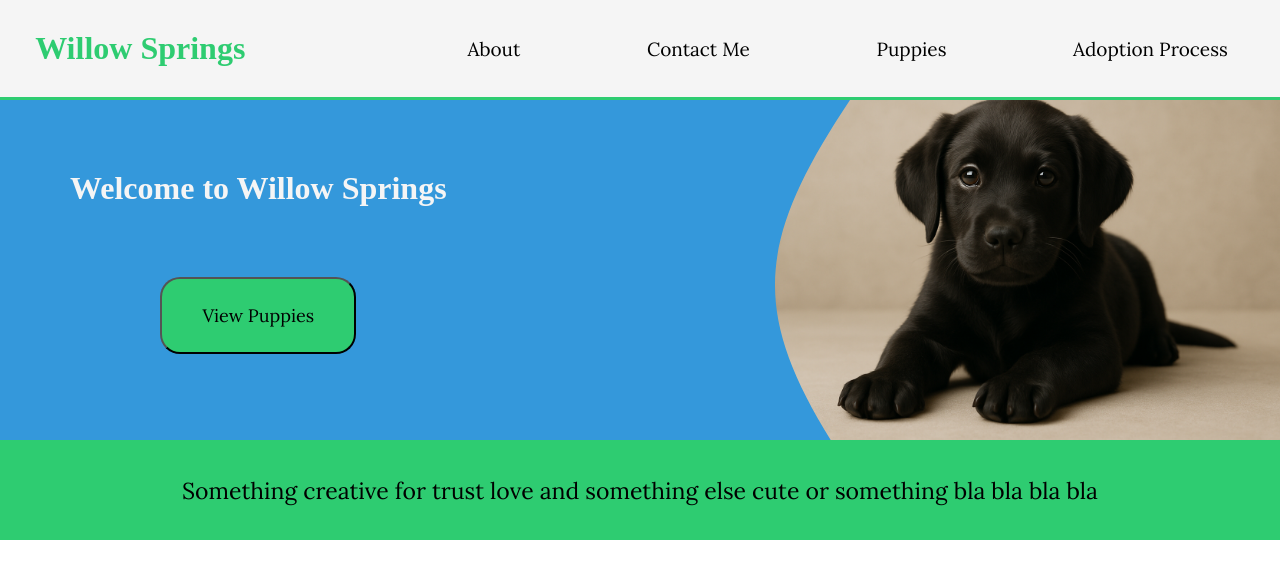
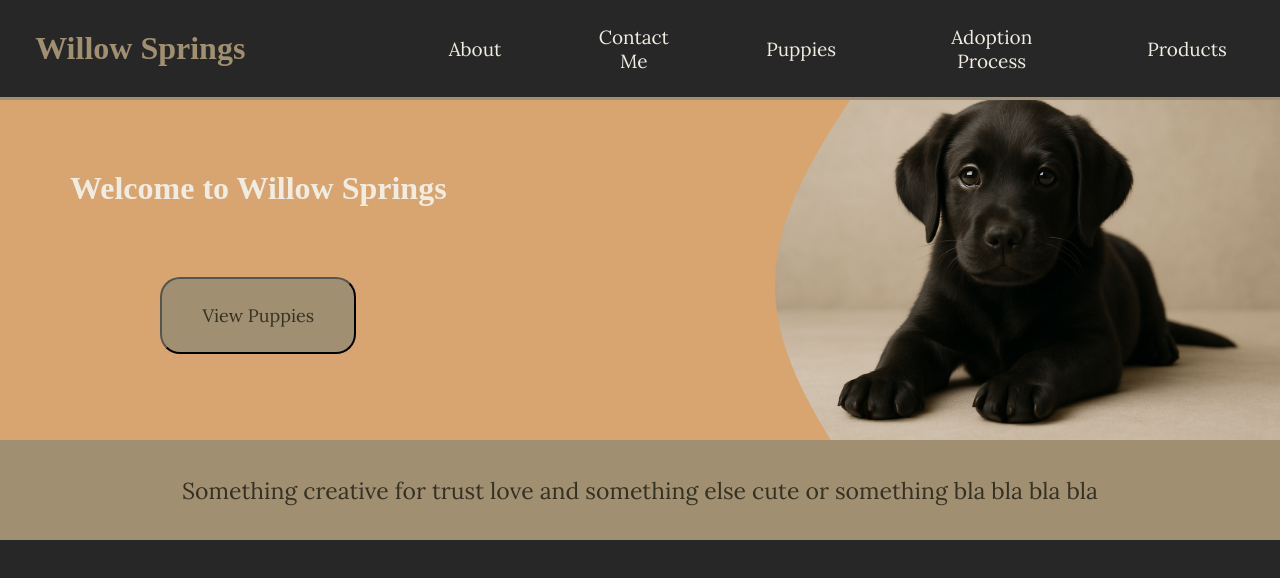
Before and after one commit to Downeyn21/willow-springs, a React (Vite) app: page / in a window 1280 px wide. Shown: the top 578 px of the page. Built offline with nearby package versions, Linux system fonts and the light colour scheme; a web font is replaced by a local one.

Commit message:
color pallet changed

```diff
--- a/src/components/NavBar.jsx
+++ b/src/components/NavBar.jsx
@@ -11,6 +11,7 @@ function NavBar() {
                     <a>Contact Me</a>
                     <a>Puppies</a>
                     <a>Adoption Process</a>
+                    <a>Products</a>
                 </nav>
             </div>
         </>
--- a/src/style/base/_body.scss
+++ b/src/style/base/_body.scss
@@ -12,4 +12,6 @@
 html {
     font-family: 'Lora', serif;
     font-size: 16px;
+    background-color:  $dark-grey;
+    color: $text-light;
 }
--- a/src/style/components/_HomePage.scss
+++ b/src/style/components/_HomePage.scss
@@ -41,7 +41,6 @@
     flex-direction: column;
 
     h1 {
-        color: whitesmoke;
         margin: 70px;
         font-family: "Playwrite HU", cursive;
         z-index: 2;
@@ -54,6 +53,7 @@
         border-radius: 20px;
         font-size: large;
         cursor: pointer;
+        color: $text-dark;
     }
 }
 
@@ -66,5 +66,6 @@
     h2 {
         font-weight: normal;
         font-size: 23px;
+        color: $text-dark;
     }
 }
--- a/src/style/components/_NavBar.scss
+++ b/src/style/components/_NavBar.scss
@@ -2,7 +2,7 @@
 @use '../utils/colors' as *;
 
 .navbarContainer {
-    background-color: whitesmoke;
+    background-color: $dark-grey;
     border-bottom: inset $secondary-color ;
     display: flex;
     justify-content: space-between;
@@ -22,6 +22,7 @@
 
 .navbarContentWrapper {
     display: flex;
+    align-items: center;
     justify-content: space-between;
     flex-grow: .75;
 
@@ -29,13 +30,6 @@
     cursor: pointer;
     margin: 0 5%;
     font-size: 19px;
+    text-align: center;
     }
 }
-
-.NavbarSpacer {
-    background-color: green;
-}
-
-.NavbarLogo {
-    background-color: yellow;
-}
--- a/src/style/utils/_colors.scss
+++ b/src/style/utils/_colors.scss
@@ -1,4 +1,5 @@
-$primary-color: #3498db;   // blue
-$secondary-color: #2ecc71; // green
-$text-light: #ffffff;
-$text-dark: #2c3e50;
+$primary-color: #d8a470;
+$secondary-color: #a18f72;
+$text-light: #f0ece2;
+$text-dark: #353122;
+$dark-grey: rgb(39, 39, 39);
```
